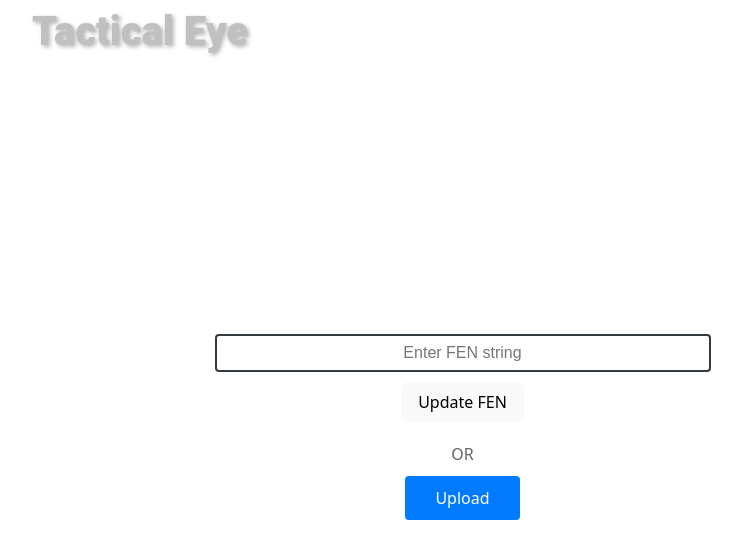
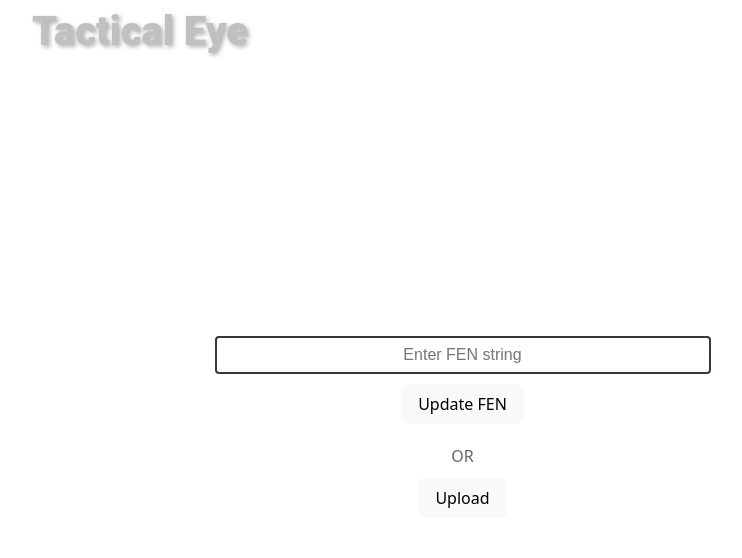
Before and after one commit to Pudv95/Tactical-Eye, a React (Vite) app in the folder tactical-eye-frontend/tactical-eye/: page / in a window 1280 px wide. Shown: the top 558 px of the page, without its empty margins (500-1242 px from the left). Built offline with nearby package versions, Linux system fonts and the light colour scheme.

Commit message:
created chess metadata box and added website logo

```diff
--- a/tactical-eye-frontend/tactical-eye/index.html
+++ b/tactical-eye-frontend/tactical-eye/index.html
@@ -3,13 +3,9 @@
   <head>
     <meta charset="UTF-8" />
     <meta name="viewport" content="width=device-width, initial-scale=1.0" />
-    <!-- Change the title here -->
     <title>Tactical Eye</title>
-    <!-- Add your custom favicon here -->
-    <link rel="icon" type="image/svg+xml" href="/favicon.svg" />
-    <!-- Fallback for older browsers -->
-    <link rel="alternate icon" type="image/png" href="/favicon.png" />
-    <link rel="icon" type="image/x-icon" href="/favicon.ico" />
+    <!-- Favicon -->
+    <link rel="icon" type="image/png" href="/chess.png" />
   </head>
   <body>
     <div id="root"></div>
--- a/tactical-eye-frontend/tactical-eye/src/App.tsx
+++ b/tactical-eye-frontend/tactical-eye/src/App.tsx
@@ -8,6 +8,17 @@ const App: React.FC = () => {
   const [inputFen, setInputFen] = useState(""); // Temporary input field state
   const [bestMoveArrow, setBestMoveArrow] = useState<Arrow[]>([]);
   const [game, _] = useState(new Chess()); // Chess.js game instance
+
+  // State for chess metadata
+  const [turn, setTurn] = useState("w"); // 'w' for White, 'b' for Black
+  const [castling, setCastling] = useState("KQkq");
+  const [enPassant, setEnPassant] = useState("-");
+  const [halfMoveClock, setHalfMoveClock] = useState(0);
+  const [fullMoveNumber, setFullMoveNumber] = useState(1);
+
+   // State to control the visibility of the box
+   const [showBox, setShowBox] = useState(false);
+
 
   // Handle file upload
   const handleImageUpload = (event: React.ChangeEvent<HTMLInputElement>) => {
@@ -22,6 +33,7 @@ const App: React.FC = () => {
   // Call the Python backend to get the best move
   const getBestMove = async (currentFen: string) => {
     const baseURI = process.env.BASE_URL;
+    console.log("base URI: ", baseURI);
     try {
       const response = await fetch(`${baseURI}/api/`, {
         method: "POST",
@@ -30,6 +42,8 @@ const App: React.FC = () => {
         },
         body: JSON.stringify({ fenstring: currentFen }),
       });
+
+      console.log("Response : ", response.status);
 
       if (!response.ok) {
         throw new Error("Failed to fetch best move");
@@ -165,47 +179,114 @@ const App: React.FC = () => {
           {/* "OR" Text */}
           <p style={{ margin: "10px 0", fontSize: "1rem", color: "#666" }}>OR</p>
 
-          {/* Image Upload */}
-          <div style={{ position: "relative", marginBottom: "10px" }}>
-  {/* Hidden File Input */}
+          {/* Upload Button */}
+          <button
+            onClick={() => setShowBox(!showBox)} // Toggle visibility
+            style={{ padding: "8px 16px", marginBottom: "10px", cursor: "pointer", fontSize: "1rem" }}
+          >
+            Upload
+          </button>
+        </div>
+      </div>
+
+      {/* Box (Conditional Rendering) */}
+      {showBox && (
+        <div style={{
+          position: "fixed",
+          top: "50%",
+          left: "50%",
+          transform: "translate(-50%, -50%)",
+          backgroundColor: " rgb(50, 57, 65)", // Changed background color to silver
+          padding: "20px",
+          borderRadius: "8px",
+          boxShadow: "0 4px 8px rgba(0, 0, 0, 0.2)",
+          zIndex: 1000,
+          width: "300px",
+        }}>
+          {/* Close Button */}
+          <button
+            onClick={() => setShowBox(false)}
+            style={{
+              position: "absolute",
+              top: "10px",
+              right: "10px",
+              background: "none",
+              border: "none",
+              fontSize: "1.2rem",
+              cursor: "pointer",
+              color: "#000",
+            }}
+          >
+            ×
+          </button>
+           {/* Image Upload Section */}
+           <div style={{ display: "flex", flexDirection: "column", gap: "10px", marginBottom: "20px" }}>
+            <h3 style={{ fontSize: "1.2rem", fontWeight: "600", textAlign: "left" }}>Upload Chessboard Image</h3>
             <input
               type="file"
               accept="image/*"
               onChange={handleImageUpload}
-      style={{
-        position: "absolute",
-        top: 0,
-        left: 0,
-        width: "100%",
-        height: "100%",
-        opacity: 0, // Hide the input
-        cursor: "pointer", // Show pointer cursor
-      }}
-      id="file-input" // Add an ID for the label
+              style={{ padding: "8px", borderRadius: "4px", width: "100%" }}
             />
+          </div>
 
-    {/* Custom Button */}
-    <label
-      htmlFor="file-input" // Associate label with the input
-      style={{
-        display: "inline-block",
-        padding: "8px 28px",
-        fontSize: "1rem",
-        border: "2px solid #007bff", // Blue border
-        borderRadius: "4px", // Rounded corners
-        backgroundColor: "#007bff", // Blue background
-        color: "#fff", // White text
-        cursor: "pointer", // Pointer cursor
-        textAlign: "center",
-      }}
+          {/* Chess Metadata Input Box */}
+          <div style={{ display: "flex", flexDirection: "column", gap: "10px" }}>
+            <h3 style={{ fontSize: "1.2rem", fontWeight: "600", textAlign: "left" }}>Chess Metadata</h3>
+            <div style={{ display: "flex", flexDirection: "column", gap: "5px" }}>
+              <label>Whose turn is this?</label>
+              <select
+                value={turn}
+                onChange={(e) => setTurn(e.target.value)}
+                style={{ padding: "5px", border: "1px solid #ccc", borderRadius: "4px" }}
               >
-      Upload
-    </label>
+                <option value="w">White</option>
+                <option value="b">Black</option>
+              </select>
             </div>
-          {/* Loading Indicator */}
-          {/* {isLoading && <p style={{ fontSize: "1rem" }}>Loading best move...</p>} */}
+            <div style={{ display: "flex", flexDirection: "column", gap: "5px" }}>
+              <label>Castling Rights</label>
+              <input
+                type="text"
+                value={castling}
+                onChange={(e) => setCastling(e.target.value)}
+                placeholder="e.g., KQkq"
+                style={{ padding: "5px", border: "1px solid #ccc", borderRadius: "4px" }}
+              />
+            </div>
+            <div style={{ display: "flex", flexDirection: "column", gap: "5px" }}>
+              <label>En Passant Target</label>
+              <input
+                type="text"
+                value={enPassant}
+                onChange={(e) => setEnPassant(e.target.value)}
+                placeholder="e.g., e3"
+                style={{ padding: "5px", border: "1px solid #ccc", borderRadius: "4px" }}
+              />
+            </div>
+            <div style={{ display: "flex", flexDirection: "column", gap: "5px" }}>
+              <label>Halfmove Clock</label>
+              <input
+                type="number"
+                value={halfMoveClock}
+                onChange={(e) => setHalfMoveClock(Number(e.target.value))}
+                placeholder="e.g., 0"
+                style={{ padding: "5px", border: "1px solid #ccc", borderRadius: "4px" }}
+              />
+            </div>
+            <div style={{ display: "flex", flexDirection: "column", gap: "5px" }}>
+              <label>Fullmove Number</label>
+              <input
+                type="number"
+                value={fullMoveNumber}
+                onChange={(e) => setFullMoveNumber(Number(e.target.value))}
+                placeholder="e.g., 1"
+                style={{ padding: "5px", border: "1px solid #ccc", borderRadius: "4px" }}
+              />
             </div>
           </div>
+        </div>
+      )}
     </div>
   );
 };
```
Also changed, not shown: tactical-eye-frontend/tactical-eye/public/chess.png (added). Lines whose indentation alone changed are shown as unchanged.
